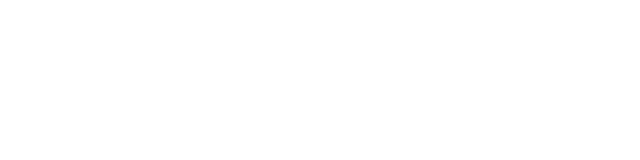
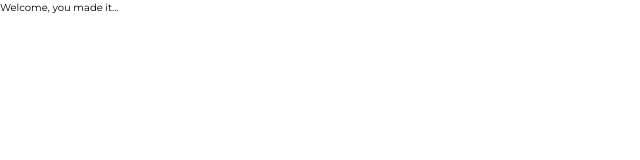
Before and after one commit to Fuangi/todo-expense, a React (Vite) app: page /dashboard in a window 1280 px wide. Before the commit this address had no page. Shown: the top 160 px of the page, without its empty margins (0-640 px from the left). Built offline with nearby package versions, Linux system fonts and the light colour scheme.

Commit message:
Added files to start the dashboard

```diff
--- a/src/App.jsx
+++ b/src/App.jsx
@@ -6,6 +6,7 @@
 import Login from "./components/auth/Login";
 import Signup from "./components/auth/Signup";
 import Home from "./components/homepage/Home";
+import DashboardRoutes from "./routes/DashboardRoutes";
 
 function App() {
   return (
@@ -23,6 +24,7 @@
         </Route>
       </Routes>
       <HomeRoutes />
+      <DashboardRoutes />
     </BrowserRouter>
   );
 }
--- /dev/null
+++ b/src/features/Dashboard.jsx
@@ -0,0 +1,11 @@
+import React from 'react';
+
+function Dashboard () {
+  return (
+    <div>
+      Welcome, you made it...
+    </div>
+  );
+};
+
+export default Dashboard;
--- /dev/null
+++ b/src/routes/DashboardRoutes.jsx
@@ -0,0 +1,12 @@
+import { Route, Routes } from "react-router-dom";
+import Dashboard from "../features/Dashboard";
+
+function DashboardRoutes() {
+  return (
+    <Routes>
+      <Route path="dashboard" element={<Dashboard />} />
+    </Routes>
+  );
+}
+
+export default DashboardRoutes;
```
